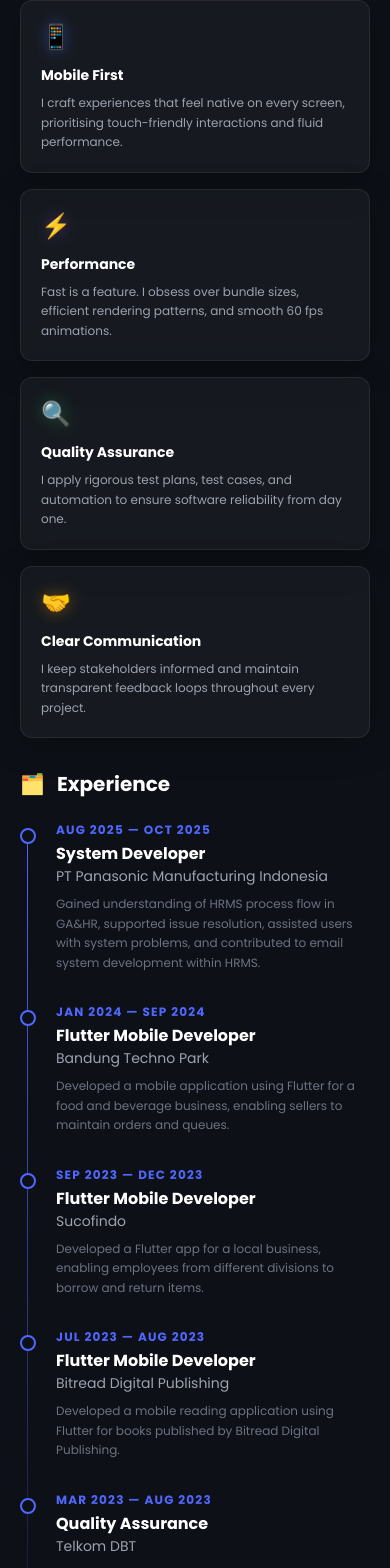
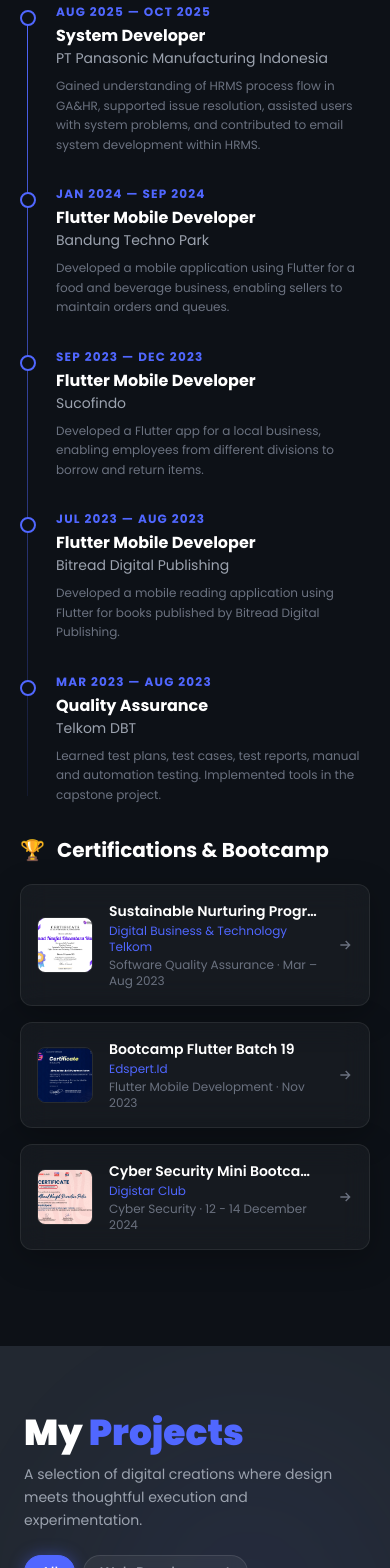
Before and after one commit to AhmadNaufal2525/portfolio-web-react, a React (Vite) app: page / in a window 390 px wide. Shown: the part 2671-4239 px from the top of the page. Built offline with nearby package versions, Linux system fonts and the light colour scheme.

Commit message:
add modal and add new assets

```diff
--- a/data/aboutData.jsx
+++ b/data/aboutData.jsx
@@ -30,33 +30,6 @@
   {
     icon: "https://cdn.jsdelivr.net/gh/devicons/devicon/icons/git/git-original.svg",
     label: "Git",
-  },
-];
-
-export const coreValues = [
-  {
-    icon: "📱",
-    color: "#5067FF",
-    title: "Mobile First",
-    desc: "I craft experiences that feel native on every screen, prioritising touch-friendly interactions and fluid performance.",
-  },
-  {
-    icon: "⚡",
-    color: "#a855f7",
-    title: "Performance",
-    desc: "Fast is a feature. I obsess over bundle sizes, efficient rendering patterns, and smooth 60 fps animations.",
-  },
-  {
-    icon: "🔍",
-    color: "#22c55e",
-    title: "Quality Assurance",
-    desc: "I apply rigorous test plans, test cases, and automation to ensure software reliability from day one.",
-  },
-  {
-    icon: "🤝",
-    color: "#f59e0b",
-    title: "Clear Communication",
-    desc: "I keep stakeholders informed and maintain transparent feedback loops throughout every project.",
   },
 ];
 
--- a/src/components/About.jsx
+++ b/src/components/About.jsx
@@ -6,7 +6,6 @@
 import TechStackCard from "./about/TechStackCard";
 import ConnectCard from "./about/ConnectCard";
 import JourneyCard from "./about/JourneyCard";
-import CoreValuesGrid from "./about/CoreValuesGrid";
 import ExperienceTimeline from "./about/ExperienceTimeline";
 import CertificationList from "./about/CertificationList";
 
@@ -63,7 +62,6 @@
 
         <div className="flex flex-col gap-8">
           <JourneyCard />
-          <CoreValuesGrid />
           <ExperienceTimeline />
           <CertificationList />
         </div>
--- a/src/components/about/CoreValuesGrid.jsx
+++ /dev/null
@@ -1,36 +0,0 @@
-import React from "react";
-import { glassStyle, hoverGlass } from "../../../utils/glassStyle";
-import { coreValues } from "../../../data/aboutData";
-
-const CoreValuesGrid = () => (
-  <div data-aos="fade-left" data-aos-delay="80">
-    <div className="flex items-center gap-3 mb-5">
-      <span className="text-xl">💎</span>
-      <h2 className="text-white font-bold text-xl">Core Values</h2>
-    </div>
-    <div className="grid grid-cols-1 sm:grid-cols-2 gap-4">
-      {coreValues.map((v) => (
-        <button
-          key={v.title}
-          data-aos="fade-up"
-          data-aos-delay={coreValues.indexOf(v) * 70}
-          className="rounded-xl p-5 transition-all duration-300 cursor-default text-left bg-none border-none"
-          style={glassStyle}
-          onMouseEnter={(e) => hoverGlass(e, true)}
-          onMouseLeave={(e) => hoverGlass(e, false)}
-        >
-          <div
-            className="text-2xl mb-3"
-            style={{ filter: `drop-shadow(0 0 8px ${v.color}66)` }}
-          >
-            {v.icon}
-          </div>
-          <h4 className="text-white font-bold text-sm mb-2">{v.title}</h4>
-          <p className="text-gray-400 text-xs leading-relaxed">{v.desc}</p>
-        </button>
-      ))}
-    </div>
-  </div>
-);
-
-export default CoreValuesGrid;
--- a/src/components/projects/ProjectCard.jsx
+++ b/src/components/projects/ProjectCard.jsx
@@ -1,7 +1,7 @@
 import React from "react";
 import { tagColors } from "../../../data/projectsData";
 
-const ProjectCard = ({ project, index }) => (
+const ProjectCard = ({ project, index, onOpenModal }) => (
   <div
     data-aos="fade-up"
     data-aos-delay={index * 80}
@@ -38,7 +38,7 @@
         style={{ background: "rgba(80,103,255,0.12)" }}
       />
       <button
-        onClick={() => window.open(project.link, "_blank")}
+        onClick={onOpenModal}
         className="absolute top-3 right-3 w-9 h-9 rounded-full flex items-center justify-center transition-all duration-300"
         style={{
           background: "rgba(255,255,255,0.12)",
--- a/src/components/projects/ProjectGrid.jsx
+++ b/src/components/projects/ProjectGrid.jsx
@@ -1,12 +1,91 @@
-import React from "react";
+import React, { useState } from "react";
 import ProjectCard from "./ProjectCard";
 
-const ProjectGrid = ({ projects }) => (
-  <div className="grid grid-cols-1 sm:grid-cols-2 lg:grid-cols-3 gap-6">
-    {projects.map((project, i) => (
-      <ProjectCard key={project.id} project={project} index={i} />
-    ))}
-  </div>
-);
+const ProjectGrid = ({ projects }) => {
+  const [selectedProject, setSelectedProject] = useState(null);
+
+  return (
+    <>
+      <div className="grid grid-cols-1 sm:grid-cols-2 lg:grid-cols-3 gap-6">
+        {projects.map((project, i) => (
+          <ProjectCard
+            key={project.id}
+            project={project}
+            index={i}
+            onOpenModal={() => setSelectedProject(project)}
+          />
+        ))}
+      </div>
+
+      {/* Modal */}
+      {selectedProject && (
+        <div className="fixed inset-0 bg-black/40 backdrop-blur-md flex items-center justify-center z-50">
+          <div className="bg-white/20 backdrop-blur-lg border border-white/30 rounded-2xl p-6 w-[90%] max-w-2xl relative max-h-[90vh] overflow-y-auto shadow-2xl">
+            {/* Close Button */}
+            <button
+              onClick={() => setSelectedProject(null)}
+              className="absolute top-4 right-4 text-white text-2xl hover:bg-blue-500 rounded-full w-8 h-8 flex items-center justify-center"
+            >
+              ✕
+            </button>
+
+            {/* Project Image */}
+            {selectedProject.image && (
+              <img
+                src={selectedProject.image}
+                alt={selectedProject.title}
+                className="w-full h-48 object-cover rounded-lg mb-4"
+              />
+            )}
+
+            <h2 className="text-2xl font-bold mb-2 text-white">
+              {selectedProject.title}
+            </h2>
+            <p className="text-gray-100 mb-4 text-justify">
+              {selectedProject.detailedDescription}
+            </p>
+
+            {/* Project Screenshot */}
+            {selectedProject.screenshot && (
+              <img
+                src={selectedProject.screenshot}
+                alt={`${selectedProject.title} screenshot`}
+                className="w-full h-65 object-cover rounded-lg mb-4"
+              />
+            )}
+
+            {/* Tech Stack */}
+            {selectedProject.tags && (
+              <div className="mb-4">
+                <h3 className="font-semibold text-sm mb-2 text-white">
+                  Tech Stack:
+                </h3>
+                <div className="flex flex-wrap gap-2">
+                  {selectedProject.tags.map((tag) => (
+                    <span
+                      key={tag}
+                      className="bg-blue-100 text-blue-700 px-3 py-1 rounded-full text-xs"
+                    >
+                      {tag}
+                    </span>
+                  ))}
+                </div>
+              </div>
+            )}
+
+            <div className="flex gap-3">
+              <button
+                onClick={() => window.open(selectedProject.link, "_blank")}
+                className="bg-blue-600 hover:bg-blue-700 text-white px-4 py-2 rounded-lg flex-1 border border-blue-600 transition duration-300"
+              >
+                Visit Project
+              </button>
+            </div>
+          </div>
+        </div>
+      )}
+    </>
+  );
+};
 
 export default ProjectGrid;
```
Also changed, not shown: data/projectsData.jsx (+34 -13 lines), src/App.css (line endings or trailing spaces), src/assets/portfolio/adma-screen.png (added), src/assets/portfolio/qa.png (added).
